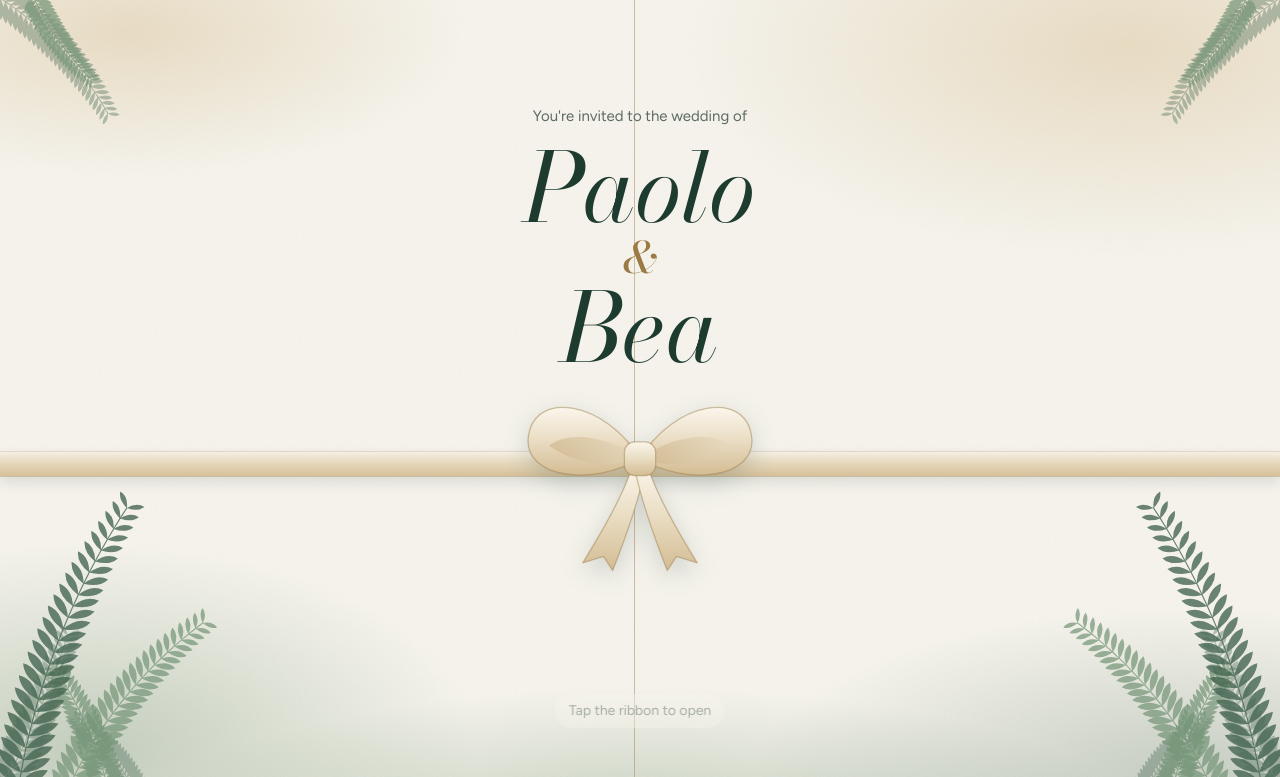
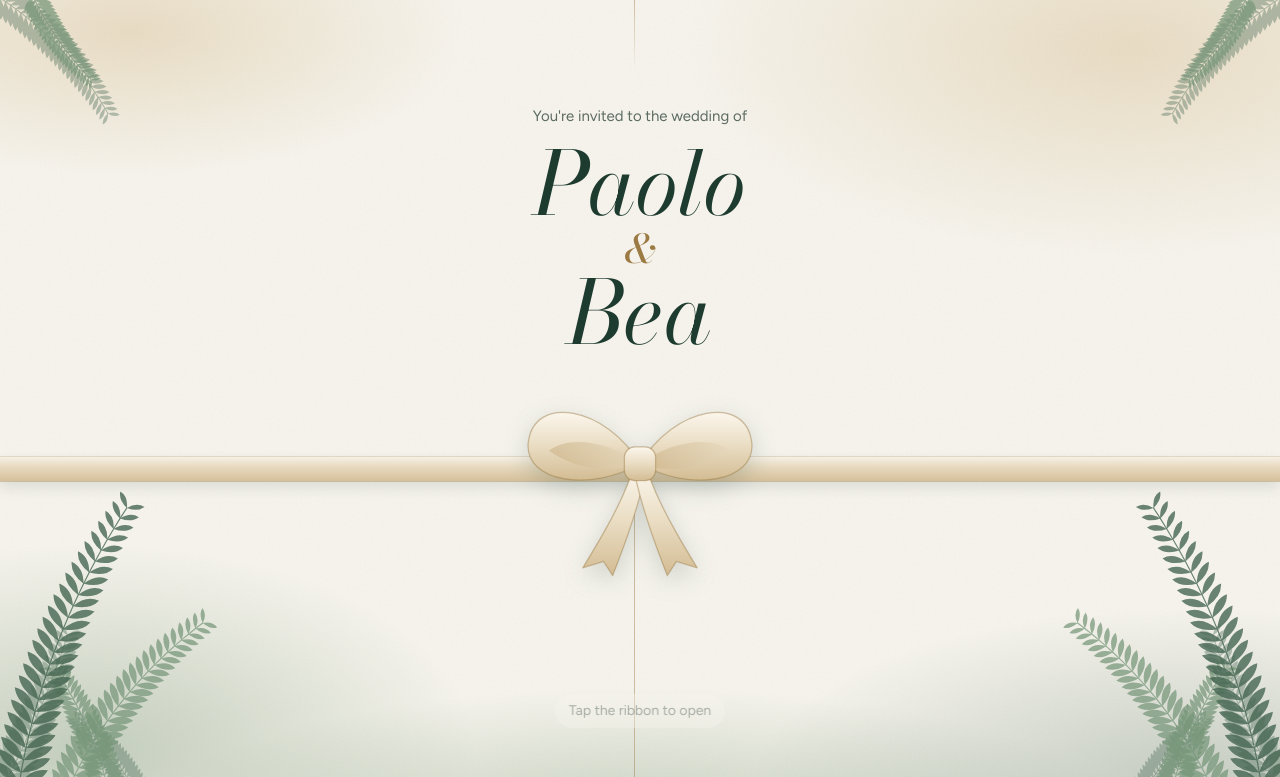
Before and after one commit to kerwingelasing/wedding-website, a website built with Vite: page index.html in a window 1280 px wide. Shown: the top 777 px of the page. Built offline with nearby package versions, Linux system fonts and the light colour scheme; some packages are replaced by stand-ins of ours; no server answers; the database is empty.

Commit message:
Opening scene: keep the bow below the names on any screen; fade the seam behind text
Co-Authored-By: Claude Opus 5.5 <noreply@anthropic.com>

```diff
--- a/src/intro.css
+++ b/src/intro.css
@@ -30,8 +30,14 @@ html.intro-on body{overflow:hidden}
   background-size:180px 180px,200% 100%,200% 100%,200% 100%,200% 100%,200% 100%;
   background-repeat:repeat,no-repeat,no-repeat,no-repeat,no-repeat,no-repeat;
 }
-.door.left .face.front{background-position:0 0,left top,left top,left top,left top,left top;box-shadow:inset -1px 0 0 color-mix(in srgb,var(--gold) 45%,transparent)}
-.door.right .face.front{background-position:0 0,right top,right top,right top,right top,right top;box-shadow:inset 1px 0 0 color-mix(in srgb,var(--gold) 45%,transparent)}
+.door.left .face.front{background-position:0 0,left top,left top,left top,left top,left top}
+.door.right .face.front{background-position:0 0,right top,right top,right top,right top,right top}
+/* The seam where the doors meet. It fades out behind the names and returns below the ribbon. */
+.face.front::after{content:"";position:absolute;top:0;bottom:0;width:1px;
+  background:linear-gradient(to bottom,var(--seam) 0,transparent 9%,transparent calc(var(--ribbon-y,58vh) - 30px),var(--seam) calc(var(--ribbon-y,58vh) + 50px))}
+.door.left .face.front::after{right:0}
+.door.right .face.front::after{left:0}
+.intro{--seam:color-mix(in srgb,var(--gold) 45%,transparent)}
 .face.back{transform:rotateY(180deg);background:linear-gradient(90deg,#B89766,#E6D8BD 55%,#D9C4A0)}
 
 /* Ferns, drawn by ferns.js (colors in styles.css). The right door mirrors the left. */
@@ -43,8 +49,8 @@ html.intro-on body{overflow:hidden}
 /* Words on the doors */
 .intro-text{position:absolute;left:0;right:0;top:calc(env(safe-area-inset-top,0px) + 13vh);text-align:center;padding:0 24px;
   transition:opacity .5s ease,transform .6s ease}
-.intro-pre{color:var(--muted);font-size:15px;margin:0 auto 14px;max-width:30ch}
-.intro-names{font-family:var(--serif);font-style:italic;font-weight:400;font-size:clamp(48px,13vw,96px);line-height:.95;margin:0;color:var(--ink)}
+.intro-pre{color:var(--muted);font-size:15px;margin:0 auto 14px;max-width:34ch}
+.intro-names{font-family:var(--serif);font-style:italic;font-weight:400;font-size:clamp(40px,min(13vw,11vh),96px);line-height:.95;margin:0;color:var(--ink)}
 .intro-names{animation:names-in .6s ease both}
 .intro-names:empty{animation:none}
 @keyframes names-in{from{opacity:0}}
@@ -55,7 +61,7 @@ html.intro-on body{overflow:hidden}
 @keyframes hint{50%{opacity:.45}}
 
 /* Ribbon and bow */
-.ribbon{position:absolute;left:0;right:0;top:58%;height:0;padding:0;border:0;background:none;cursor:pointer;color:inherit}
+.ribbon{position:absolute;left:0;right:0;top:var(--ribbon-y,58vh);height:0;padding:0;border:0;background:none;cursor:pointer;color:inherit}
 .ribbon:focus-visible{outline:none}
 .ribbon:focus-visible .bow{outline:2px solid var(--gold);outline-offset:6px;border-radius:12px}
 .band{position:absolute;top:-12px;height:24px;
@@ -64,7 +70,7 @@ html.intro-on body{overflow:hidden}
   transition:transform .7s cubic-bezier(.5,0,.2,1),opacity .6s ease}
 .band.l{left:0;right:50%}
 .band.r{left:50%;right:0}
-.bow{position:absolute;left:50%;top:0;width:clamp(180px,52vw,260px);transform:translate(-50%,-44%);
+.bow{position:absolute;left:50%;top:0;width:clamp(140px,min(52vw,45vh),260px);transform:translate(-50%,-44%);
   filter:drop-shadow(0 8px 12px rgba(30,59,48,.18));transition:transform .2s ease}
 .ribbon:hover .bow{transform:translate(-50%,-44%) scale(1.03)}
 .bow .loop,.bow .tail,.bow .knot{transform-box:fill-box;transition:transform .6s cubic-bezier(.5,0,.2,1),opacity .45s ease}
--- a/src/intro.js
+++ b/src/intro.js
@@ -7,7 +7,24 @@ const reduced = matchMedia('(prefers-reduced-motion: reduce)');
 // Names come from the live content (the couple can edit them), so main.js sets them on render.
 export function setIntroNames(c) {
   const el = document.getElementById('intro-names');
-  if (el) el.innerHTML = `${esc(c.couple.first)}<span class="amp">&amp;</span>${esc(c.couple.second)}`;
+  if (!el) return;
+  el.innerHTML = `${esc(c.couple.first)}<span class="amp">&amp;</span>${esc(c.couple.second)}`;
+  placeRibbon();
+}
+
+// Keep the bow below the names: at 58% of the screen, or lower when long names or a short,
+// wide screen push the names down. The seam line in intro.css uses the same position.
+function placeRibbon() {
+  const intro = document.getElementById('intro');
+  if (!intro?.isConnected) return;
+  const textBottom = intro.querySelector('.intro-text').getBoundingClientRect().bottom;
+  const bow = intro.querySelector('.bow').getBoundingClientRect().height;
+  const height = intro.clientHeight;
+  const y = Math.max(height * 0.58, textBottom + bow * 0.44 + 28);
+  intro.style.setProperty('--ribbon-y', `${Math.round(y)}px`);
+  // On very short screens (a phone held sideways) the hint would run into the bow; the bow is cue enough.
+  const hint = intro.querySelector('.intro-hint');
+  hint.style.visibility = y + bow * 0.56 + 12 > height - hint.offsetHeight - height * 0.09 ? 'hidden' : '';
 }
 
 // Opening scene: untie the bow, swing the doors open, reveal the hero.
@@ -22,6 +39,10 @@ export function initIntro() {
 
   drawFerns('.intro .ferns.bottom', 'bottom');
   drawFerns('.intro .ferns.top', 'top');
+  // Re-place the bow whenever the screen or the words change size (rotation, fonts loading, greeting).
+  const ro = new ResizeObserver(placeRibbon);
+  ro.observe(intro);
+  ro.observe(intro.querySelector('.intro-text'));
 
   // Keep keyboard and screen readers inside the scene until it opens.
   outside.forEach((el) => (el.inert = true));
@@ -30,6 +51,7 @@ export function initIntro() {
   document.addEventListener('invite-found', (e) => {
     if (intro.isConnected && !intro.classList.contains('untie')) {
       document.getElementById('intro-pre').textContent = `${e.detail.name}, you're invited to the wedding of`;
+      placeRibbon();
     }
   });
 
```
